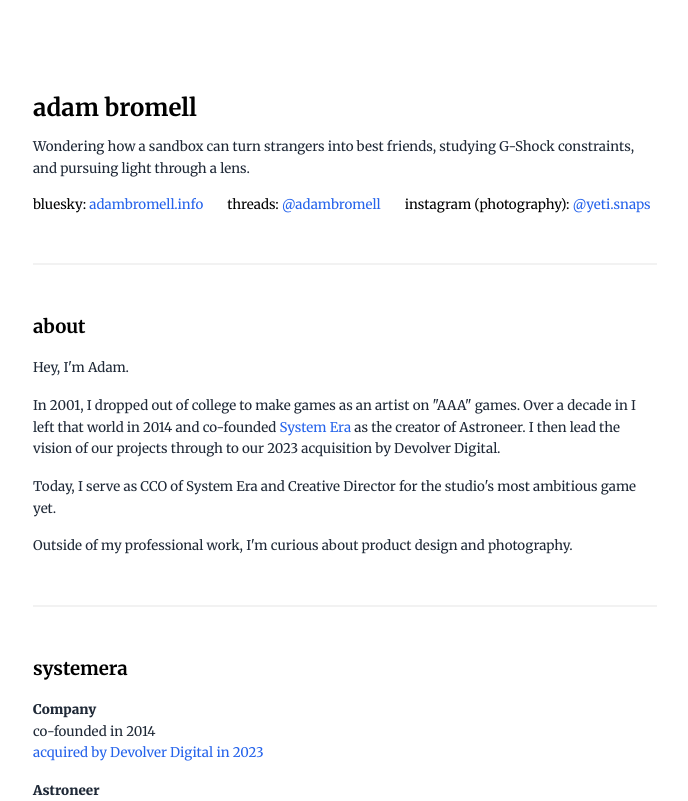
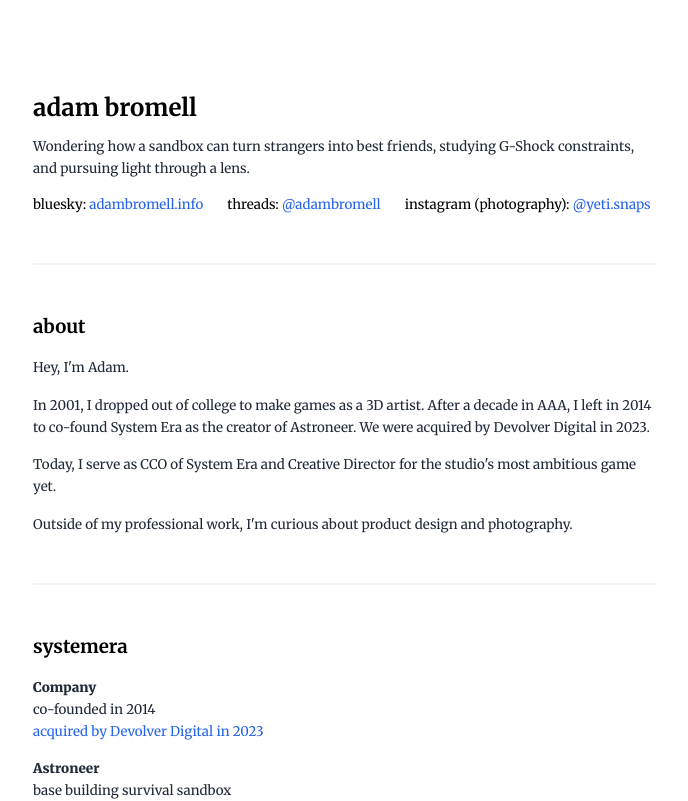
Before and after one commit to XYZCHiiLD/adambromell-site, a Next.js app: page / in a window 1280 px wide. Shown: the top 801 px of the page, without its empty margins (295-983 px from the left). Built offline with nearby package versions, Linux system fonts and the light colour scheme.

Commit message:
Add files via upload

```diff
--- a/src/app/page.js
+++ b/src/app/page.js
@@ -52,7 +52,7 @@ export default function Home() {
           <h2 className="font-bold mb-4">about</h2>
           <div className="space-y-4 text-gray-800 leading-relaxed">
             <p>Hey, I'm Adam.</p>
-            <p>In 2001, I dropped out of college to make games as an artist on "AAA" games. Over a decade in I left that world in 2014 and co-founded <a href="https://www.systemera.net/" target="_blank" rel="noopener noreferrer" className="text-blue-600 hover:underline">System Era</a> as the creator of Astroneer. I then lead the vision of our projects through to our 2023 acquisition by Devolver Digital.</p>
+            <p>In 2001, I dropped out of college to make games as a 3D artist. After a decade in AAA, I left in 2014 to co-found System Era as the creator of Astroneer. We were acquired by Devolver Digital in 2023.</p>
             <p>Today, I serve as CCO of System Era and Creative Director for the studio's most ambitious game yet.</p>
             <p>Outside of my professional work, I'm curious about product design and photography.</p>
           </div>
```
